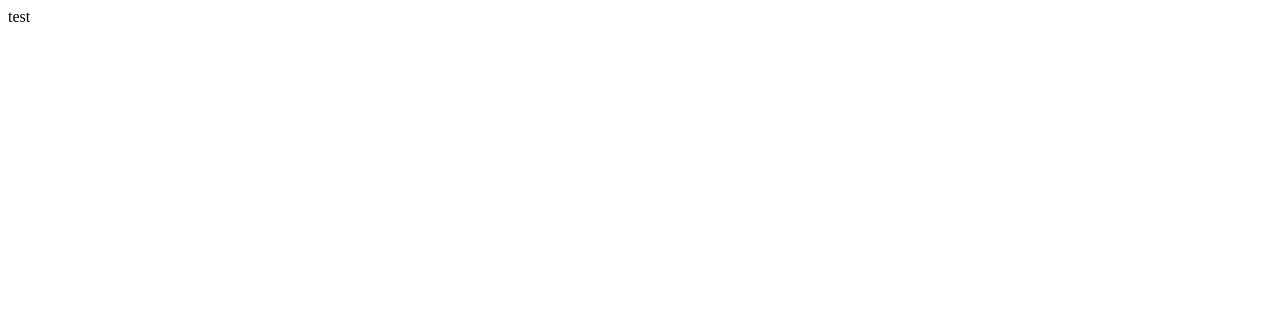
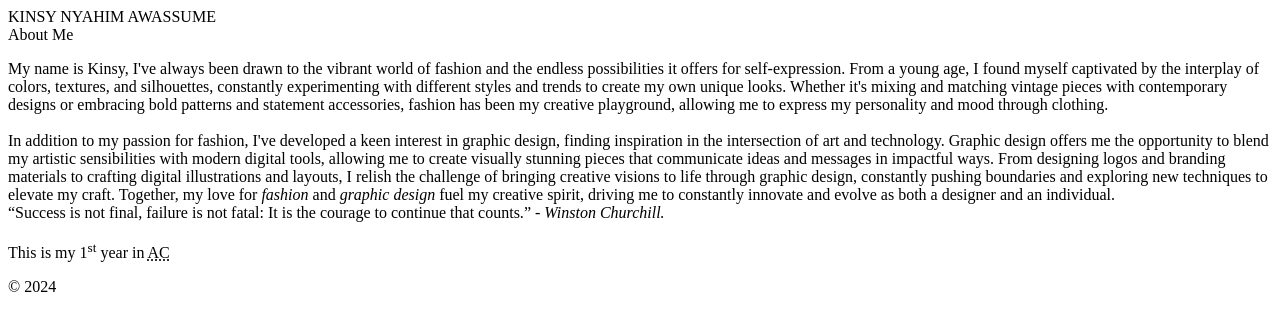
Before and after one commit to kinsy6/kinsy6.github.io, a plain HTML site: page html-assignment/index.html in a window 1280 px wide. Drawn offline with Linux system fonts and the light colour scheme.

Commit message:
update index.html

```diff
--- a/html-assignment/index.html
+++ b/html-assignment/index.html
@@ -6,6 +6,22 @@
         <title>HTML Assignment awas0011</title>
     </head>
     <body>
-    test
+        <header>
+            KINSY NYAHIM AWASSUME
+        </header>
+        <main>
+            <article>
+                About Me
+            </article>
+            <p>
+                My name is Kinsy, I've always been drawn to the vibrant world of fashion and the endless possibilities it offers for self-expression. From a young age, I found myself captivated by the interplay of colors, textures, and silhouettes, constantly experimenting with different styles and trends to create my own unique looks. Whether it's mixing and matching vintage pieces with contemporary designs or embracing bold patterns and statement accessories, fashion has been my creative playground, allowing me to express my personality and mood through clothing.
+                <br><br>
+                In addition to my passion for fashion, I've developed a keen interest in graphic design, finding inspiration in the intersection of art and technology. Graphic design offers me the opportunity to blend my artistic sensibilities with modern digital tools, allowing me to create visually stunning pieces that communicate ideas and messages in impactful ways. From designing logos and branding materials to crafting digital illustrations and layouts, I relish the challenge of bringing creative visions to life through graphic design, constantly pushing boundaries and exploring new techniques to elevate my craft. Together, my love for <em>fashion</em> and <em>graphic design</em> fuel my creative spirit, driving me to constantly innovate and evolve as both a designer and an individual.
+                <br> <q>Success is not final, failure is not fatal: It is the courage to continue that counts.</q> <cite>- Winston Churchill.</cite>
+                <br><br>
+                This is my 1<sup>st</sup> year in <abbr title="Algonquin College">AC</abbr>
+            </p>
+        </main>
+        <footer>&copy; 2024</footer>
     </body>
 </html>
```
Lines whose indentation alone changed are shown as unchanged.
